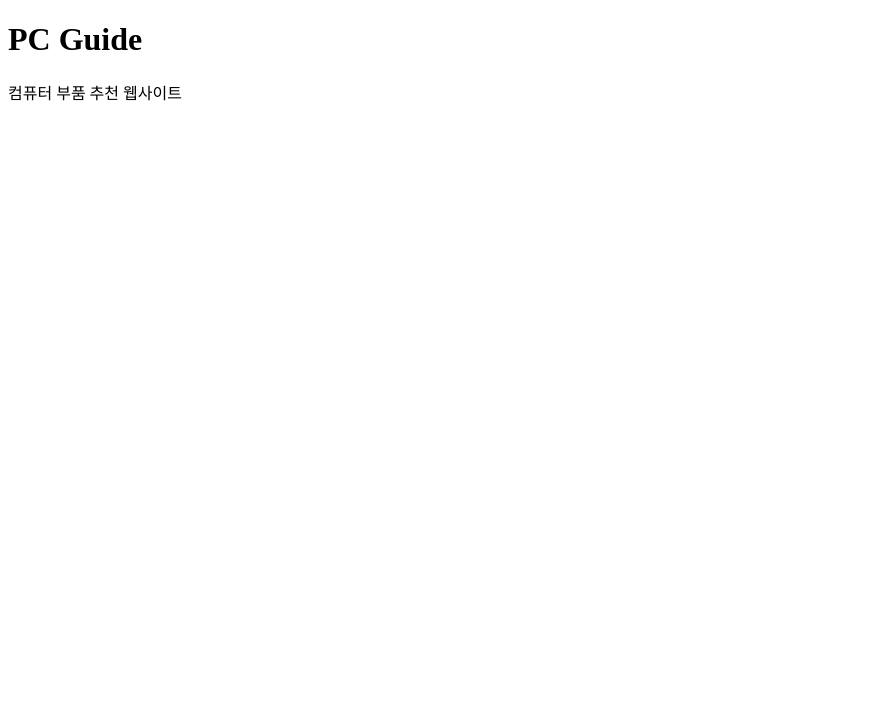
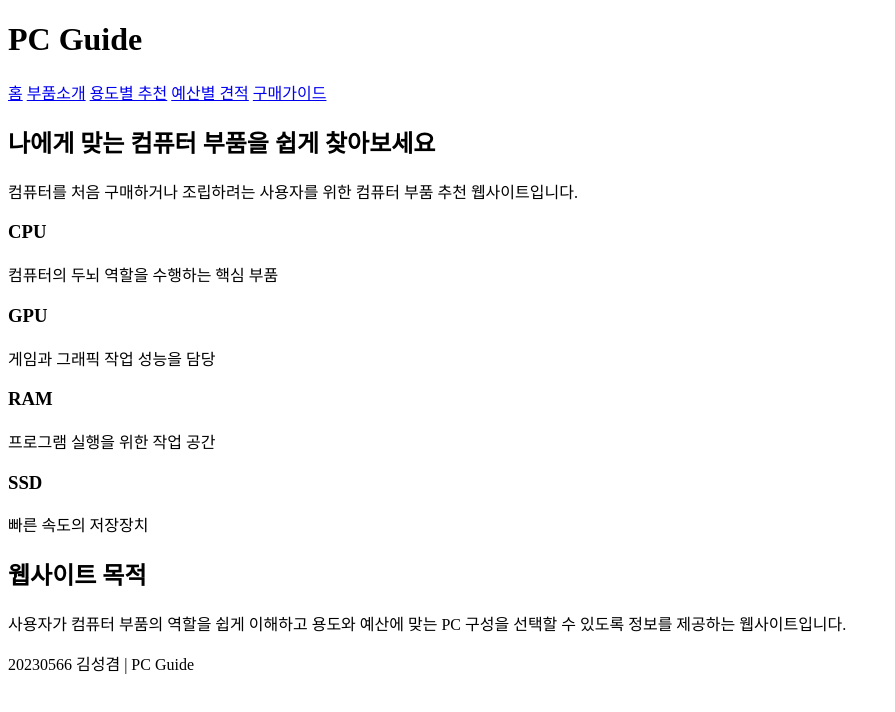
Before and after one commit to tjdrua454/pc-guide, a plain HTML site: page index.html in a window 1280 px wide. Shown: the whole page, without its empty margins (0-895 px from the left). Drawn offline with Linux system fonts and the light colour scheme.

Commit message:
Update index.html

```diff
--- a/index.html
+++ b/index.html
@@ -2,14 +2,73 @@
 <html lang="ko">
 <head>
 <meta charset="UTF-8">
+<meta name="viewport" content="width=device-width, initial-scale=1.0">
 <title>PC Guide</title>
 <link rel="stylesheet" href="style.css">
 </head>
+
 <body>
 
-<h1>PC Guide</h1>
+<header>
+    <h1>PC Guide</h1>
 
-<p>컴퓨터 부품 추천 웹사이트</p>
+    <nav>
+        <a href="index.html">홈</a>
+        <a href="cpu.html">부품소개</a>
+        <a href="recommend.html">용도별 추천</a>
+        <a href="budget.html">예산별 견적</a>
+        <a href="guide.html">구매가이드</a>
+    </nav>
+</header>
+
+<section class="hero">
+    <h2>나에게 맞는 컴퓨터 부품을 쉽게 찾아보세요</h2>
+
+    <p>
+        컴퓨터를 처음 구매하거나 조립하려는 사용자를 위한
+        컴퓨터 부품 추천 웹사이트입니다.
+    </p>
+</section>
+
+<section class="cards">
+
+    <div class="card">
+        <h3>CPU</h3>
+        <p>컴퓨터의 두뇌 역할을 수행하는 핵심 부품</p>
+    </div>
+
+    <div class="card">
+        <h3>GPU</h3>
+        <p>게임과 그래픽 작업 성능을 담당</p>
+    </div>
+
+    <div class="card">
+        <h3>RAM</h3>
+        <p>프로그램 실행을 위한 작업 공간</p>
+    </div>
+
+    <div class="card">
+        <h3>SSD</h3>
+        <p>빠른 속도의 저장장치</p>
+    </div>
+
+</section>
+
+<section class="info">
+
+    <h2>웹사이트 목적</h2>
+
+    <p>
+        사용자가 컴퓨터 부품의 역할을 쉽게 이해하고
+        용도와 예산에 맞는 PC 구성을 선택할 수 있도록
+        정보를 제공하는 웹사이트입니다.
+    </p>
+
+</section>
+
+<footer>
+    <p>20230566 김성겸 | PC Guide</p>
+</footer>
 
 </body>
 </html>
```
